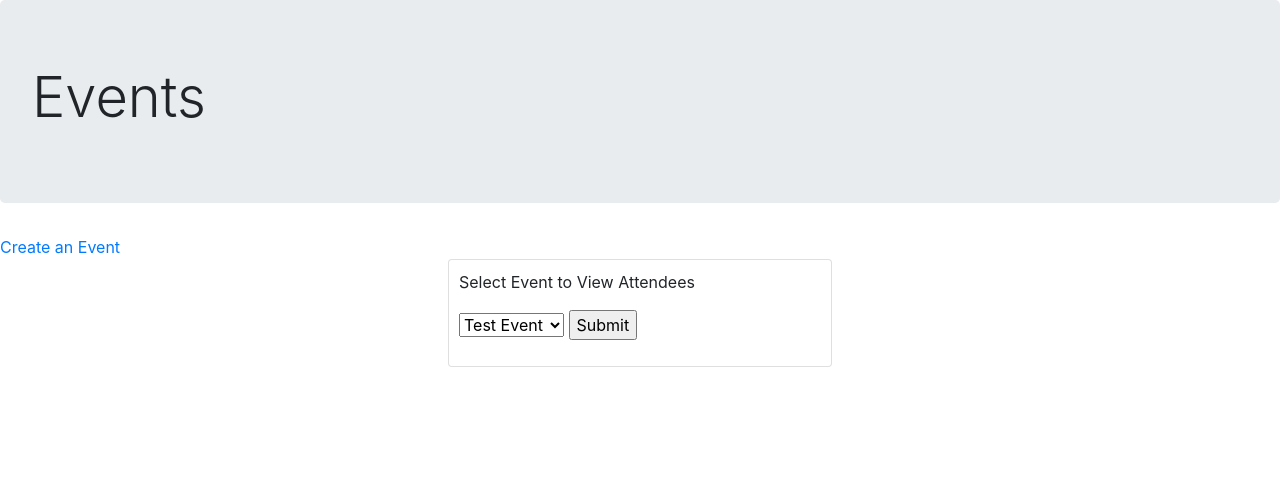
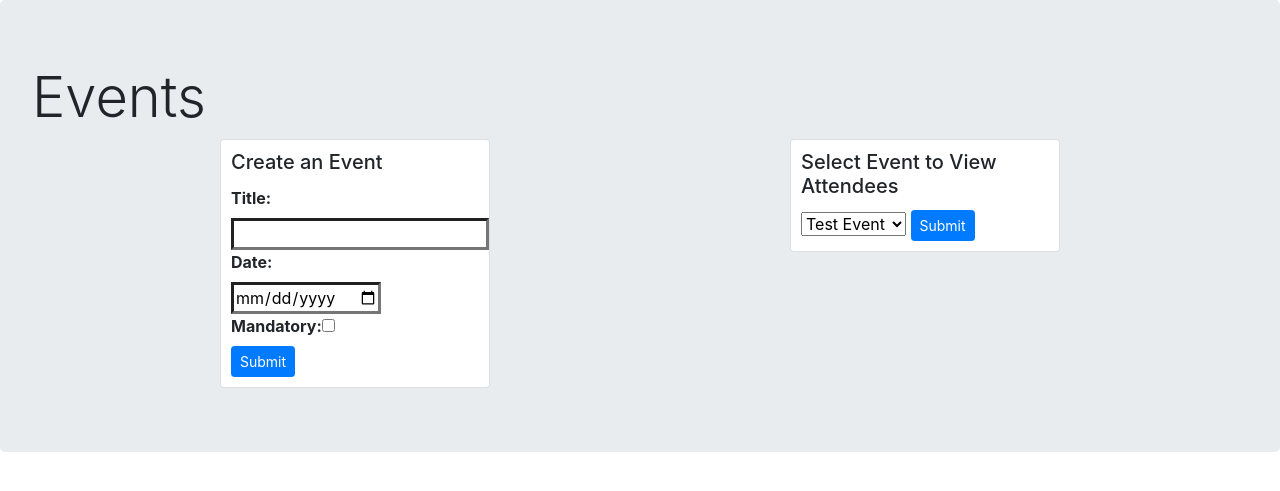
Before and after one commit to tans2/mitr-group-4, a PHP site: page /attendance.php in a window 1280 px wide. Shown: the part 76-567 px from the top of the page. Run offline with PHP 8.4, Linux system fonts and the light colour scheme; the visitor is signed in with stand-in values (Sample User, id 1); data comes from the database, SQL or seed files in the repository; data that the repository does not hold is empty; some libraries are stand-ins or nearby versions.

Commit message:
Attendance Page Front End

```diff
--- a/attendance.php
+++ b/attendance.php
@@ -11,17 +11,44 @@ if ( !isset($_SESSION['login']) || !$_SESSION['login'] )
 </head>
 
 <body>
+  <div class="jumbotron">
+  	<h1 class="display-4"> Events </h1>
+  	<div class="container">
+      <div class="row">
+        <div class="col-6">
+		  <div class="card" style="margin: auto;width: 50%;padding: 10px;">
+		  	<?php
+			  if (isset($_POST["eventMade"])) {
+				$mandatory = 0;
+			  if (isset($_POST['mandatory'])) {
+				$mandatory = 1;
+			  }
+			  $title = htmlspecialchars(trim($_POST['eventTitle']));
+			  $date = $_POST['eventDate'];
 
-	<div class="jumbotron">
-		<h1 class="display-4"> Events </h1>
-	</div>
+			  $insertquery = 'INSERT INTO cadetEvent (`name`, `mandatory`, `date`) VALUES (?,?,?)';
+			  $stmt = $mysqli->prepare($insertquery);
+			  $stmt->bind_param("sis", $title, $mandatory, $date);
+			  $stmt->execute();
+			  $stmt->close();
 
-	<a href="createevent.php">Create an Event</a>
+			  header('Location: attendance.php');
+			  }
+			?>
+		    <h5 class="card-title">Create an Event</h5>
+		    <form action="createevent.php" method="post">
+			  <label for=title><b>Title: </b></label><br><input type="text" name="eventTitle" style="border-width:3px;"/><br>
+			  <label for=date><b>Date: </b></label><br><input type="date" name="eventDate" style="border-width:3px;"/><br>
+			  <label for=mandatory><b>Mandatory: </b></label><input type="checkbox" name="mandatory" value="mandatory"/><br>
+			  <button class="btn btn-sm btn-primary" type="submit" value="Submit" name="eventMade">Submit</button>
+			</form>
+		  </div>
+		</div>
 
-	<div class="card" style="width: 18rem;margin: auto;width: 30%;padding: 10px;">
-	<p>
-		Select Event to View Attendees
-		<form action="attendance.php" method="post">
+		<div class="col-6">
+	      <div class="card" style="margin: auto;width: 50%;padding: 10px;">
+			<h5 class="card-title"> Select Event to View Attendees</h5>
+			<form action="attendance.php" method="post">
 			<select name="eventSelect">
 				<?php
 				$result = $mysqli->query("SELECT name, eventID FROM cadetEvent");
@@ -34,10 +61,13 @@ if ( !isset($_SESSION['login']) || !$_SESSION['login'] )
 				}
 				?>
 			</select>
-			<input type="submit" name="selectevent" value="Submit"/>
-		</form>
-	</p>
-	</div>
+			<button class="btn btn-sm btn-primary" type="submit" value="Submit" name="selectevent">Submit</button>
+			</form>
+		  </div>
+  		</div>
+  	  </div>
+    </div>
+  </div>
 	<?php
 	if (isset($_POST["selectevent"])) {
 		$eventquery = 'SELECT name, mandatory, date FROM cadetEvent WHERE eventID = "' . $_POST["eventSelect"] . '"';
```
Also changed, not shown: announcements.php (+5 -9 lines), 1 other file.
